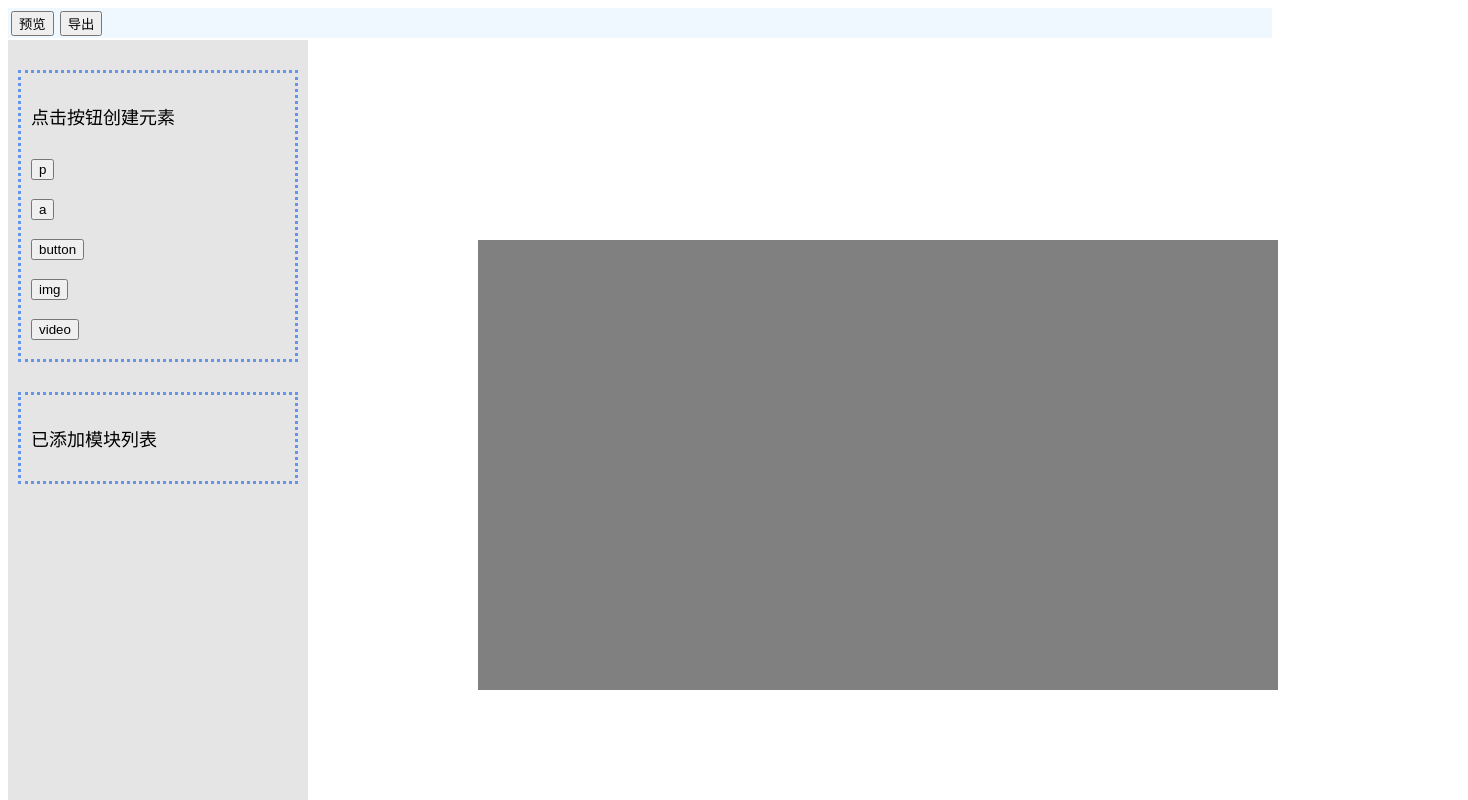
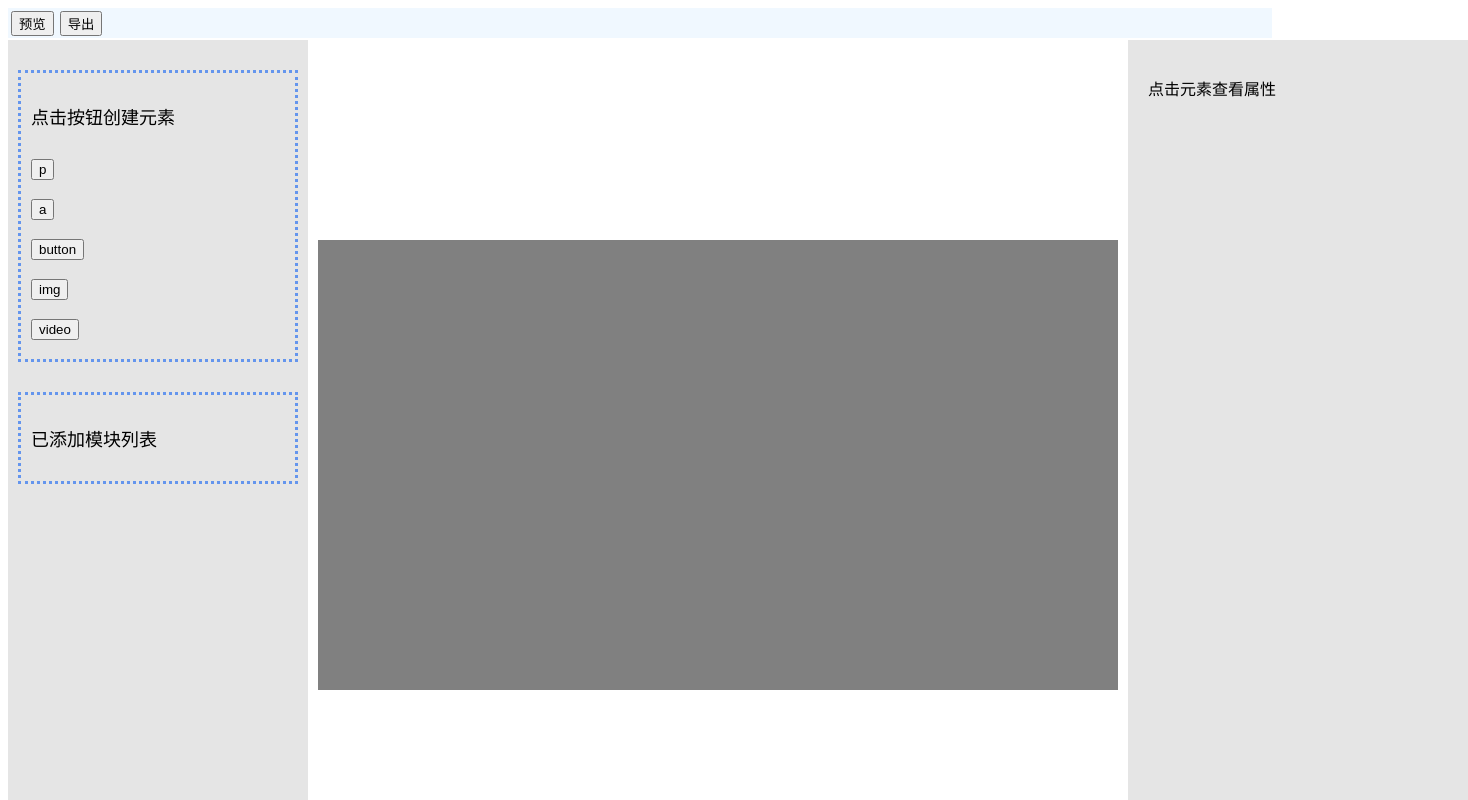
Before and after one commit to xQAQyn/Lowcode1037, a Vue app: page / in a window 1280 px wide. Shown: the top 800 px of the page, 1468 px wide, since content can reach past the window. Built offline with nearby package versions, Linux system fonts and the light colour scheme.

Commit message:
bug fix: Console Resident

```diff
--- a/src/App.vue
+++ b/src/App.vue
@@ -6,10 +6,10 @@
         </div>
 
         <div id="preview" v-if="$store.state.Preview">
-            123
+
         </div>
         <div id="Sourcecode" v-else-if="$store.state.SourceCode">
-            345
+
         </div>
 
         <div id="pagemain" v-else>
--- a/src/components/OperationConsole.vue
+++ b/src/components/OperationConsole.vue
@@ -1,5 +1,6 @@
 <template>
-  <div id="csl" v-show="Selected !== '' ">
+  <div id="csl" >
+      <div v-if="Selected !== '' ">
           <h1>内容设置</h1>
           文本内容：<input :value="PageModule.value" @blur="ChangeValue($event)"><br/>
           url：<input :value="PageModule.url" @blur="ChangeUrl($event)"><br/>
@@ -14,6 +15,9 @@
           字体大小：<input :value="PageModule.style.FontSize" @blur="ChangeStyle($event,'FontSize')"><br/>
           字体粗细：<input :value="PageModule.style.FontWeight" @blur="ChangeStyle($event,'FontWeight')"><br/>
           字体颜色：<input :value="PageModule.style.FontColor" @blur="ChangeStyle($event,'FontColor')"><br/>
+      </div>
+      <p v-else>点击元素查看属性</p>
+
   </div>
 </template>
 
--- a/src/store/index.js
+++ b/src/store/index.js
@@ -27,7 +27,7 @@ class PageStyle{
 			this.BoxHeight = '200px';
 			this.BoxWidth = 'auto';
 		}
-		this.BackgroundColor = 'rgba(0,0,0,1)';
+		this.BackgroundColor = 'rgba(0,0,0,0)';
 		this.FontColor = 'black';
 		this.FontSize = 'medium';
 		this.FontWeight = 'normal';
```
Lines whose indentation alone changed are shown as unchanged.
